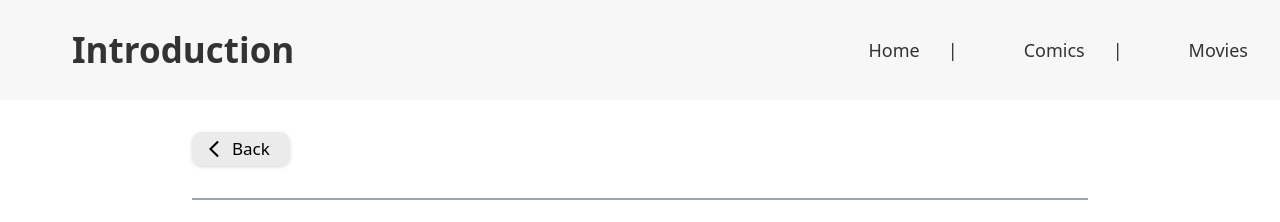
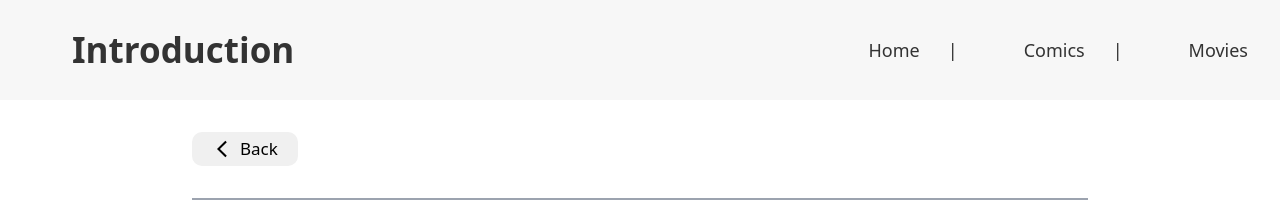
Before and after one commit to kaneko020/react-app-1, a React (Create React App) app: page /comics/detail in a window 1280 px wide. Shown: the top 222 px of the page. Built offline with nearby package versions, Linux system fonts and the light colour scheme; data requests are answered from the project's data file; some icons are missing.

Commit message:
back button

```diff
--- a/src/App.css
+++ b/src/App.css
@@ -115,12 +115,16 @@
 }
 
 .label:hover {
-  box-shadow: 1px 2px 2px 1px #c7c7c7;
+  transform: translate(-0.05em, -0.05em);
+  box-shadow: 0.15em 0.15em #c7c7c7;
+  /* box-shadow: 1px 2px 2px 1px #c7c7c7; */
 }
 
 .label:active {
-  box-shadow: none;
-  transform: translateY(2px);
+  transform: translate(0.05em, 0.05em);
+  box-shadow: 0.05em 0.05em #c7c7c7;
+  /* box-shadow: none;
+  transform: translateY(2px); */
 }
 
 
@@ -172,3 +176,33 @@
   color: #666;
   box-shadow: inset 4px 4px 12px #d4d4d4, inset -4px -4px 12px #ffffff;
 }
+
+.back-btn {
+  display: flex;
+  align-items: center;
+  margin: 32px 0;
+  padding: 4px 20px;
+  background-color: #f0f0f0;
+  border-radius: 10px;
+  transition: all 0.2s;
+}
+
+.back-btn-icon {
+  margin-right: 8px;
+  font-size: 20px;
+  transition: all 0.2s ease-in-out;
+}
+
+.back-btn:hover {
+  box-shadow: 2px 2px 2px #c7c7c7;
+  transform: translateY(-2px);
+}
+
+.back-btn:hover .back-btn-icon {
+  transform: translateX(-8px);
+}
+
+.back-btn:active {
+  box-shadow: none;
+  transform: translateY(2px);
+}
--- a/src/components/Item.js
+++ b/src/components/Item.js
@@ -2,9 +2,9 @@ const Item = ({ item }) => {
   return (
     <a
       href={`${window.location.pathname}/detail/${item.id}`}
-      className="pc:w-[30%] w-[90%] pc:mb-16 mb-8 mx-2 item"
+      className="pc:w-[30%] w-[90%] pc:mb-16 mb-8 mx-3 item"
     >
-      <p className="overflow-hidden">
+      <p className="overflow-hidden rounded-[10px]">
         <img
           src={`${process.env.PUBLIC_URL}${item.image}`}
           alt=""
--- a/src/pages/Detail.js
+++ b/src/pages/Detail.js
@@ -25,15 +25,18 @@ const Detail = () => {
 
   return (
     <div className="pc:w-[70%] w-[90%] mx-auto">
-      <div className="px-3 py-1 my-8 bg-[#ecebeb] inline-block rounded-[10px] drop-shadow hover:bg-[#f6f6f6] active:drop-shadow-none">
-        <button onClick={() => window.history.back()}  className="flex items-center text-[17px]">
-          <MdArrowBackIosNew className="text-[20px] mr-2" />
-          <span className="pr-2">Back</span>
-        </button>
-      </div>
+      <button
+        onClick={() => window.history.back()}
+        className="back-btn"
+      >
+        <MdArrowBackIosNew className="back-btn-icon" />
+        <span className="text-[17px]">Back</span>
+      </button>
 
       <div className="mb-16">
-        <h1 className="pc:text-[30px] text-[23px] font-semibold border-b-[2px] border-gray-400">{item.title}</h1>
+        <h1 className="pc:text-[30px] text-[23px] font-semibold border-b-[2px] border-gray-400">
+          {item.title}
+        </h1>
 
         <div className={`my-4 px-3 inline-block text-[12px] text-white rounded-[25px] ${item.color}`}>
           {item.label}
```
